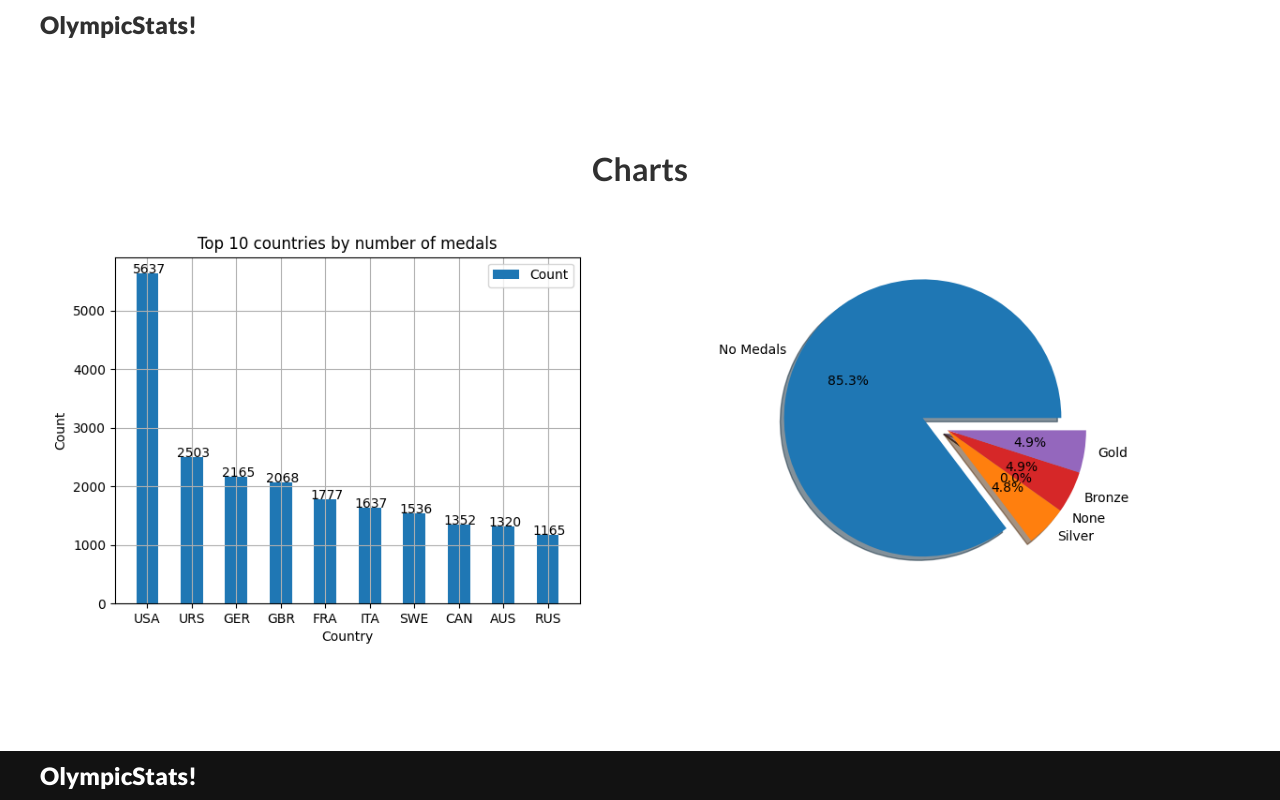
After one commit to CaspianK/DBMS_Project, a Flask app: template app/website/templates/charts.html in a window 1280 px wide. The commit adds this page. Run offline with Flask 2, Linux system fonts and the light colour scheme; the template is opened without the code that fills it, so the values that code supplies are empty.

Commit message:
Charts added

```diff
--- a/app/website/static/css/index.css
+++ b/app/website/static/css/index.css
@@ -258,4 +258,18 @@ h1 {
 .athlete {
   padding-top: 70px;
 }
+
+.charts {
+  padding-top: 100px;
+}
+
+.charts-wrapper {
+  display: -webkit-box;
+  display: -ms-flexbox;
+  display: flex;
+}
+
+.charts-wrapper img {
+  width: 50%;
+}
 /*# sourceMappingURL=index.css.map */
--- a/app/website/static/css/index.scss
+++ b/app/website/static/css/index.scss
@@ -210,3 +210,13 @@ h1 {
 .athlete {
   padding-top: 70px;
 }
+
+.charts {
+  padding-top: 100px;
+  &-wrapper {
+    display: flex;
+    img {
+      width: 50%;
+    }
+  }
+}
--- a/app/website/templates/athletes.html
+++ b/app/website/templates/athletes.html
@@ -5,6 +5,7 @@
 <div class="data">
   <div class="options">
     <a href="http://127.0.0.1:5000/athletes/add" class="link text">Add</a>
+    <a href="http://127.0.0.1:5000/athletes/charts" class="link text">Charts</a>
     <select name="sort" id="sort" class="text select">
       <option selected disabled>Sort By</option>
       <option value="http://127.0.0.1:5000/athletes/name/page/{{page}}">
--- /dev/null
+++ b/app/website/templates/charts.html
@@ -0,0 +1,12 @@
+<!-- prettier-ignore -->
+{% extends "base.html" %}
+{% block title %}Charts{% endblock %}
+{% block content%}
+<div class="charts">
+  <h1 class="text center">Charts</h1>
+  <div class="charts-wrapper">
+    <img src="{{ url_for('static', filename='img/bar.png') }}" alt="Chart" />
+    <img src="{{ url_for('static', filename='img/pie.png') }}" alt="Chart" />
+  </div>
+</div>
+{% endblock %}
```
Also changed, not shown: app/website/views.py (+44 -0 lines), app/website/static/img/bar.png (added), app/website/static/img/pie.png (added), 1 other file.
